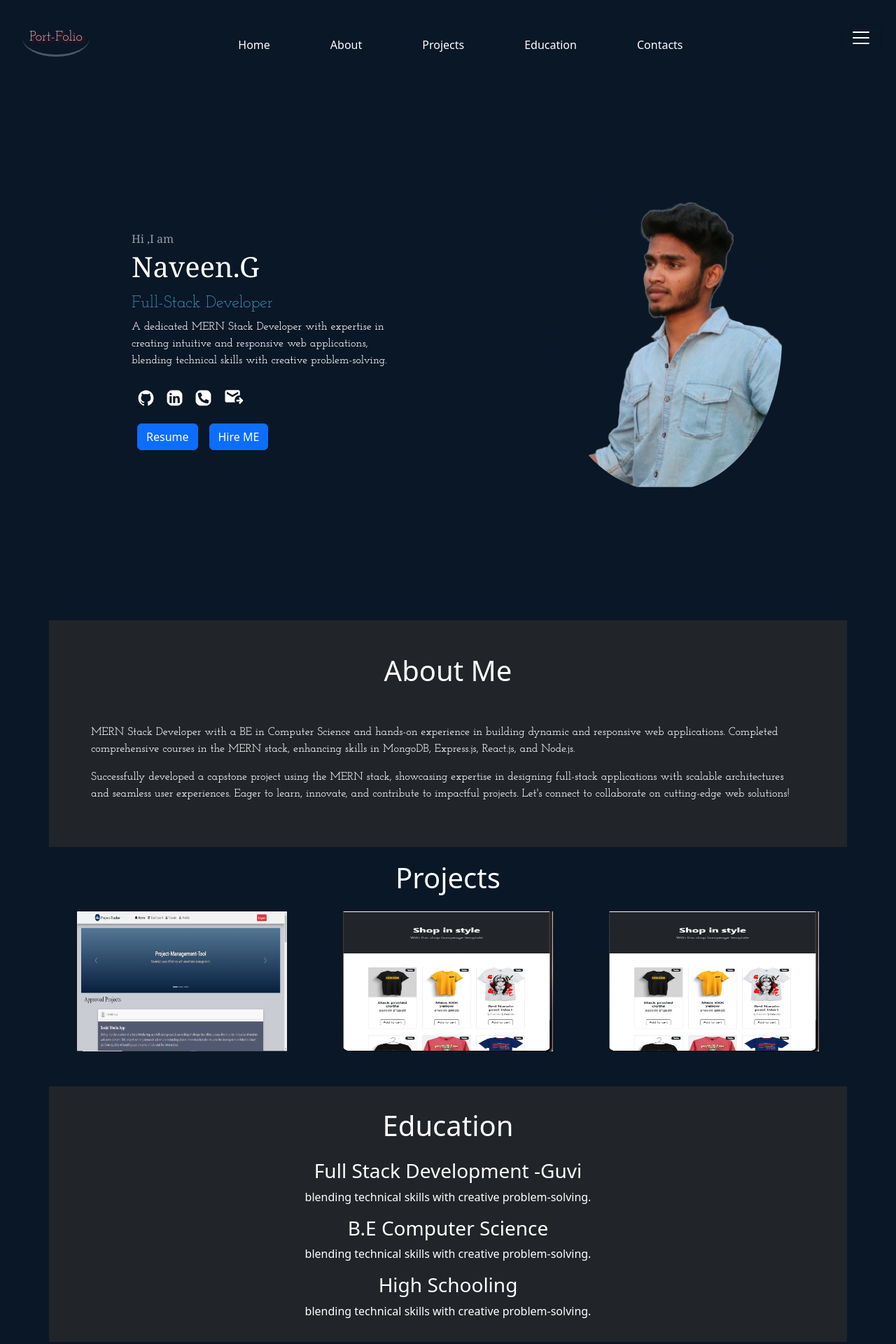
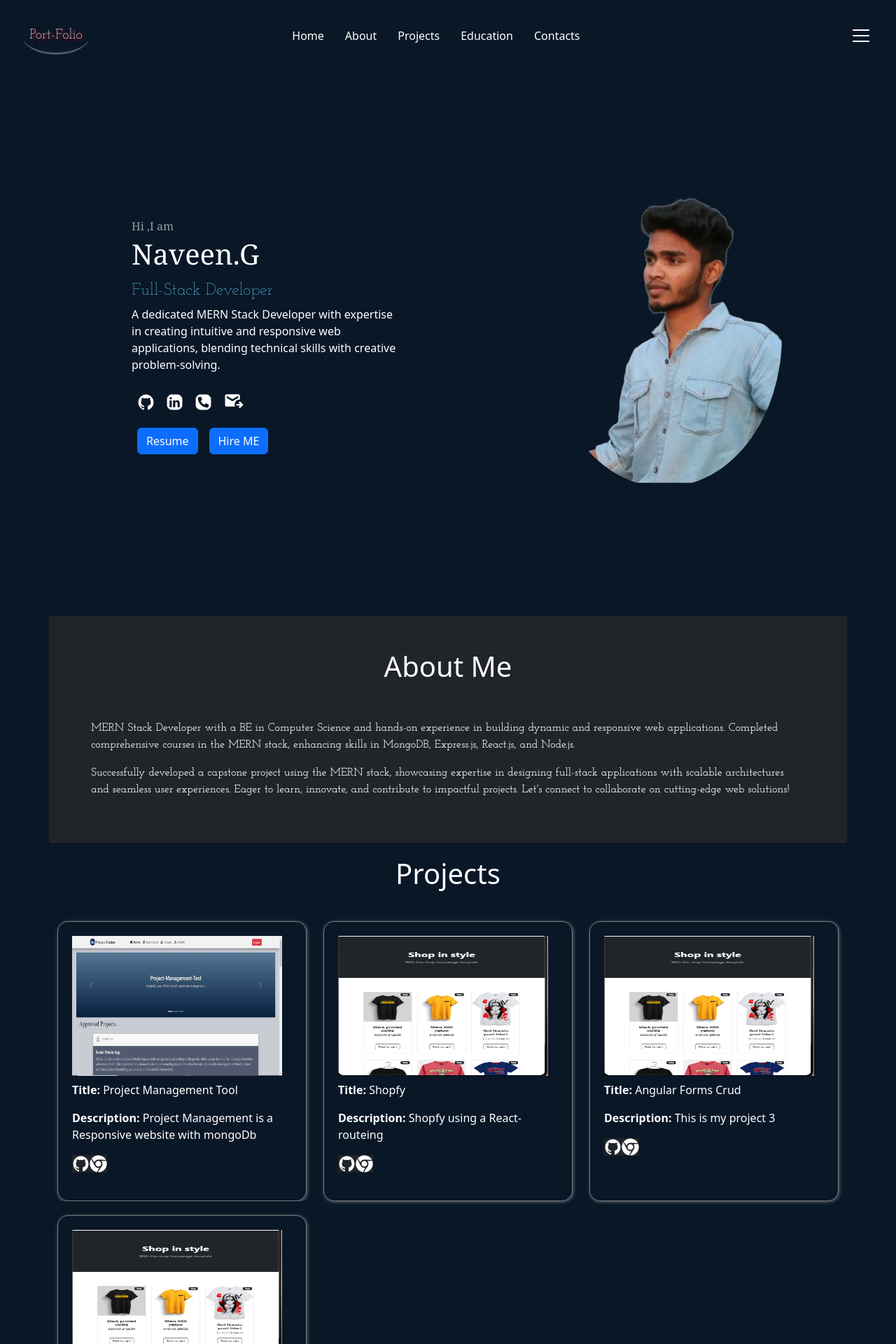
Before and after one commit to naveengus/My-Portfolio, a React (Vite) app: page / in a window 1280 px wide. Shown: the top 1920 px of the page at 70% size. Built offline with nearby package versions, Linux system fonts and the light colour scheme; a web font is replaced by a local one.

Commit message:
port folio

```diff
--- a/package.json
+++ b/package.json
@@ -14,6 +14,7 @@
     "axios": "^1.7.9",
     "bootstrap": "^5.3.3",
     "react": "^18.2.0",
+    "react-anchor-link-smooth-scroll": "^1.0.12",
     "react-bootstrap": "^2.10.7",
     "react-dom": "^18.2.0",
     "react-hot-toast": "^2.4.1",
--- a/src/components/Certificate.jsx
+++ b/src/components/Certificate.jsx
@@ -23,7 +23,7 @@ function Certificate() {
   ];
   return (
     <div>
-      <div className="container   mb-3">
+      <div id="About" className="container   mb-3">
         <div className="row   align-items-center">
           <h1 className="text-center mt-3  p-3 "> Certificates</h1>
           {Certificates.map((Certificate) => (
--- a/src/components/Contacts.jsx
+++ b/src/components/Contacts.jsx
@@ -2,13 +2,79 @@ import React from "react";
 import { IoLogoGithub, IoLogoLinkedin } from "react-icons/io5";
 import { FaPhoneSquareAlt } from "react-icons/fa";
 import { MdOutgoingMail } from "react-icons/md";
+import Button from "react-bootstrap/Button";
+import Form from "react-bootstrap/Form";
+
 function Contacts() {
+  const onSubmit = async (event) => {
+    event.preventDefault();
+    const formData = new FormData(event.target);
+
+    formData.append("access_key", "f7872652-7bc0-444e-9ac4-044fd4ecd94b");
+
+    const object = Object.fromEntries(formData);
+    const json = JSON.stringify(object);
+
+    const res = await fetch("https://api.web3forms.com/submit", {
+      method: "POST",
+      headers: {
+        "Content-Type": "application/json",
+        Accept: "application/json",
+      },
+      body: json,
+    }).then((res) => res.json());
+
+    if (res.success) {
+      event.target.reset();
+      alert(res.message);
+      console.log("Success", res);
+    }
+  };
+
   return (
     <div>
-      <div className="container  bg-dark mb-3">
-        <div className="row bg-dark  align-items-center">
-          <h1 className="text-center mt-3 bg-dark p-3 ">Contacts Me</h1>
-          <p className=" bg-dark text-center p-2">
+      <div id="Contacts" className="container vh-100 bg-dark mb-3">
+        <div className="row bg-dark con-box ">
+          <h1 className="text-center mt-2 mb-4 bg-dark p-3 ">Contact Me</h1>
+          <div className=" col-12 col-md-6  bg-dark">
+            <Form onSubmit={onSubmit} className="con-form">
+              <Form.Group className="mb-3">
+                <Form.Label>Your Name</Form.Label>
+                <Form.Control
+                  type="text"
+                  name="name"
+                  placeholder="Enter your Name"
+                  required
+                />
+              </Form.Group>
+              <Form.Group className="mb-3">
+                <Form.Label>Your Email</Form.Label>
+                <Form.Control
+                  type="email"
+                  name="email"
+                  placeholder="name@example.com"
+                  required
+                />
+              </Form.Group>
+              <Form.Group className="mb-3">
+                <Form.Label>Write a Message</Form.Label>
+                <Form.Control
+                  as="textarea"
+                  name="message"
+                  placeholder="Your Good Message"
+                  rows={3}
+                  required
+                />
+              </Form.Group>
+
+              <Button variant="primary" type="submit" className="">
+                Send....
+              </Button>
+            </Form>
+          </div>
+          <div className="col-12 col-md-6 bg-dark ">
+            <div className="align-items-center con-right bg-dark">
+              <p className=" bg-dark text-center p-2 con-email">
                 <span className=" bg-dark text-center p-2 ">
                   <MdOutgoingMail className="m-2 bg-dark" />
                   Email :
@@ -17,17 +83,19 @@ function Contacts() {
                   naveen.g13579@gmail.com
                 </span>
               </p>
-          <p className=" bg-dark text-center ">
+              <p className=" bg-dark text-center con-email">
                 <span className=" bg-dark text-center p-2 ">
                   <FaPhoneSquareAlt className="m-2 bg-dark" />
                   Phone :
                 </span>
                 <span className="bg-dark text-primary">95244 69130</span>
               </p>
-          <span className="bg-dark text-center p-2 pb-4">
+            </div>
+            <div className=" text-center p-2 pb-4 bg-dark">
               <IoLogoGithub className="m-2 bg-dark" size={20} />
               <IoLogoLinkedin className="m-2 bg-dark" size={20} />
-          </span>
+            </div>
+          </div>
         </div>
       </div>
     </div>
--- a/src/components/Education.jsx
+++ b/src/components/Education.jsx
@@ -2,7 +2,7 @@ import React from "react";
 
 function Education() {
   return (
-    <div className="container bg-dark text-center p-3">
+    <div className="container bg-dark text-center p-3" id="Education">
       <h1 className="bg-dark  py-3">Education</h1>
       <div className="bg-dark ">
         <h3 className="bg-dark">Full Stack Development -Guvi</h3>
--- a/src/components/Home.jsx
+++ b/src/components/Home.jsx
@@ -9,10 +9,14 @@ import Projects from "./Projects";
 import Education from "./Education";
 import Certificates from "./Certificate";
 import Contacts from "./Contacts";
+import AnchorLink from "react-anchor-link-smooth-scroll";
 function Home() {
   return (
     <>
-      <div className="container vh-100 d-flex  justify-content-center align-items-center home-box">
+      <div
+        id="Home"
+        className="container vh-100 d-flex  justify-content-center align-items-center home-box"
+      >
         <div className="row text-center text-md-start ">
           <div className="col-12 col-md-6 d-flex justify-content-center align-items-center mb-4 mb-md-0">
             <div className="ms-md-5">
@@ -22,7 +26,8 @@ function Home() {
               </h1>
               <br />
               <h4 className="fsd uniquifier">Full-Stack Developer</h4>
-              <p className="paraghraph">
+              {/* <p className="paraghraph "> */}
+              <p className=" ">
                 A dedicated MERN Stack Developer with expertise in creating
                 intuitive and responsive web applications, blending technical
                 skills with creative problem-solving.
@@ -42,7 +47,9 @@ function Home() {
                 </a>
                 <br />
                 <Button className="bg-primary mt-3  me-3 ms-2">Resume</Button>
-                <Button className="bg-primary mt-3 me-3">Hire ME</Button>
+                <AnchorLink href="#Contacts">
+                  <Button className="bg-primary mt-3 me-3">Hire ME</Button>
+                </AnchorLink>
               </div>
             </div>
           </div>
--- a/src/components/Projects.jsx
+++ b/src/components/Projects.jsx
@@ -2,56 +2,70 @@ import React from "react";
 import project1 from "../assets/project1.png";
 import pro2 from "../assets/project2 (1).png";
 import { IoLogoGithub } from "react-icons/io5";
+import { FaChrome } from "react-icons/fa";
 
 function Projects() {
   const projects = [
     {
       id: 1,
       img: project1,
+      title: "Project Management Tool",
       description: "Project Management is a Responsive website with mongoDb ",
       link: "https://github.com/your-repo1",
     },
     {
       id: 2,
       img: pro2,
-      description: "Shoppyfy using a React-routeing",
+      title: "Shopfy",
+      description: "Shopfy using a React-routeing",
       link: "https://github.com/your-repo2",
     },
     {
       id: 3,
       img: pro2,
+      title: "Angular Forms Crud",
+      description: "This is my project 3",
+      link: "https://github.com/your-repo3",
+    },
+    {
+      id: 3,
+      img: pro2,
+      title: "Angular Forms Crud",
       description: "This is my project 3",
       link: "https://github.com/your-repo3",
     },
   ];
 
   return (
-    <div className="container proBox">
+    <div className="container proBox" id="Projects">
       <h1 className="text-center mb-4">Projects</h1>
       <div className="row">
         {projects.map((project) => (
-          <div
-            key={project.id}
-            className="col-12 col-md-4 text-center position-relative"
-          >
+          <div key={project.id} className="col-6 col-md-4  position-relative ">
+            <div className="project-card">
               <img
-              className="proimg"
+                className="proimg text-center"
                 src={project.img}
-              alt={`Project ${project.id}`}
+                alt={project.title}
               />
-
-            <p className="prodes">
-              {project.description}
-              <br />
+              <div className="mt-2 text-left">
+                <p>
+                  <strong>Title:</strong> {project.title}
+                </p>
+                <p>
+                  <strong>Description:</strong> {project.description}
+                </p>
                 <a
                   href={project.link}
                   target="_blank"
-                rel="noopener noreferrer "
+                  rel="noopener noreferrer"
                   className="proicon"
                 >
-                <IoLogoGithub className="icon  mt-3 bg-dark" size={40} />
+                  <IoLogoGithub className="icon  bg-dark" size={25} />
+                  <FaChrome className="icon  bg-dark" size={25} />
                 </a>
-            </p>
+              </div>
+            </div>
           </div>
         ))}
       </div>
--- a/src/components/common/TopBar.jsx
+++ b/src/components/common/TopBar.jsx
@@ -15,7 +15,12 @@ import {
   MdOutlineMedicalInformation,
   MdOutlineDeveloperMode,
 } from "react-icons/md";
+import AnchorLink from "react-anchor-link-smooth-scroll";
 function OffcanvasExample() {
+  const handleClose = () => {
+    document.querySelector(".btn-close").click();
+  };
+
   return (
     <>
       {[false].map((expand) => (
@@ -31,11 +36,37 @@ function OffcanvasExample() {
             <Navbar className="d-none d-md-block ">
               <Container>
                 <Nav className="nav-item ">
-                  <Nav.Link href="/Home">Home</Nav.Link>
-                  <Nav.Link href="/About">About</Nav.Link>
-                  <Nav.Link href="/Projects">Projects</Nav.Link>
-                  <Nav.Link href="/Education">Education</Nav.Link>
-                  <Nav.Link href="/Contacts">Contacts</Nav.Link>
+                  <AnchorLink className="anchor-link" href="#Home">
+                    Home
+                  </AnchorLink>
+                  <AnchorLink className="anchor-link" offset={50} href="#About">
+                    About
+                  </AnchorLink>
+                  <AnchorLink
+                    className="anchor-link"
+                    offset={50}
+                    href="#Projects"
+                  >
+                    Projects
+                  </AnchorLink>
+                  <AnchorLink
+                    className="anchor-link"
+                    offset={50}
+                    href="#Education"
+                  >
+                    Education
+                  </AnchorLink>
+                  <AnchorLink
+                    className="anchor-link"
+                    offset={50}
+                    href="#Contacts"
+                  >
+                    Contacts
+                  </AnchorLink>
+                  {/* <Nav.Link href="/About">About</Nav.Link> */}
+                  {/* <Nav.Link href="/Projects">Projects</Nav.Link> */}
+                  {/* <Nav.Link href="/Education">Education</Nav.Link> */}
+                  {/* <Nav.Link href="/Contacts">Contacts</Nav.Link> */}
                 </Nav>
               </Container>
             </Navbar>
@@ -63,6 +94,7 @@ function OffcanvasExample() {
               </Offcanvas.Header>
 
               <Offcanvas.Body>
+                <Nav className="justify-content-end flex-grow-2 pe-3 offNav">
                   <Nav className="justify-content-end flex-grow-2 pe-3 offNav">
                     <Nav.Link href="/Home">
                       <IoHomeOutline className="officon" />
@@ -92,6 +124,8 @@ function OffcanvasExample() {
                       <FaPhoneSquareAlt className="officon" />
                       Contacts
                     </Nav.Link>
+                  </Nav>
+
                   {/* <NavDropdown
                     title="Dropdown"
                     id={`offcanvasNavbarDropdown-expand-${expand}`}
--- a/src/index.css
+++ b/src/index.css
@@ -7,6 +7,11 @@
   background-color: rgb(9, 23, 39);
   /* background-color: rgb(0, 0, 0); */
   color: white;
+}
+.anchor-link {
+  text-decoration: none;
+  color: white;
+  margin: 15px;
 }
 .custum-navbar {
   margin: 10px;
@@ -116,12 +121,18 @@
 .proBox {
   padding: 20px;
 }
+.project-card {
+  border: 1px solid rgb(122, 120, 120);
+  box-shadow: 1px 1px 5px rgb(194, 194, 191, 0.5);
+  border-radius: 15px;
+  height: 400px;
+  padding: 20px;
+  margin-top: 20px;
+}
 .proimg {
   width: 300px;
   height: 200px;
-  /* margin: 20px; */
   align-items: center;
-  margin-bottom: 30px;
 }
 .proicon {
   background: rgb(105, 98, 98, 0.5);
@@ -186,6 +197,20 @@ html {
   font-family: "Poppins", sans-serif;
   font-weight: 700; /* Bold for headings */
 }
+.con-form {
+  padding: 30px;
+  border: 2px solid rgb(133, 131, 131);
+  box-shadow: 1px 1px 5px rgb(194, 194, 191, 0.5);
+
+  border-radius: 15px;
+}
+.con-right {
+  padding-top: 50px;
+}
+.con-box {
+  padding: 20px;
+  align-items: center;
+}
 
 /* p {
   font-family: "Roboto", sans-serif;
@@ -200,4 +225,24 @@ html {
     background-color: black;
     color: aliceblue;
   }
+  .proimg {
+    width: 115px;
+    height: 100px;
+    align-items: center;
+  }
+  .project-card {
+    border: 1px solid rgb(122, 120, 120);
+    box-shadow: 1px 1px 5px rgb(194, 194, 191, 0.5);
+    border-radius: 15px;
+    height: 250px;
+    padding: 15px;
+    margin-top: 15px;
+    font-size: xx-small;
+  }
+  .project-card .proicon .icon {
+    background-color: #ff0000;
+  }
+  .con-email {
+    font-size: small;
+  }
 }
```
Also changed, not shown: 1 other file (tests, documents, lock files or other folders). Lines whose indentation alone changed are shown as unchanged.
